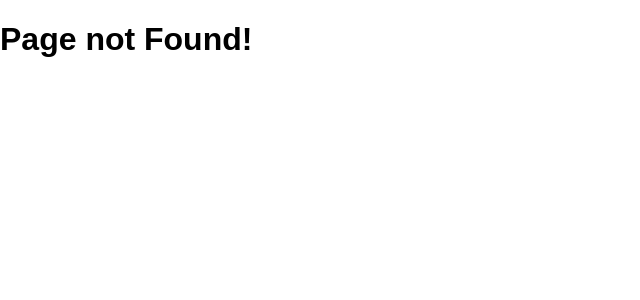
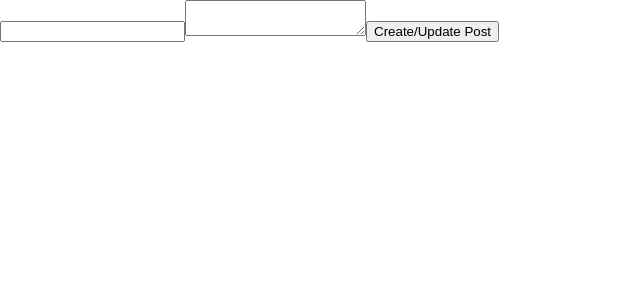
Before and after one commit to lucasmaiaesilva/read-project, a React (Create React App) app: page /admin/post in a window 1280 px wide. Before the commit this address had no page. Shown: the top 300 px of the page, without its empty margins (0-640 px from the left). Built offline with nearby package versions, Linux system fonts and the light colour scheme.

Commit message:
Add the create/update post area

```diff
--- a/package.json
+++ b/package.json
@@ -4,6 +4,7 @@
   "private": true,
   "dependencies": {
     "axios": "^0.17.0",
+    "form-serialize": "^0.7.2",
     "react": "^16.0.0",
     "react-dom": "^16.0.0",
     "react-redux": "^5.0.6",
--- a/src/App.js
+++ b/src/App.js
@@ -4,6 +4,7 @@ import Posts from './components/Posts'
 import Post from './components/Post'
 import Notfound from './components/Notfound'
 import Categories from './components/Categories'
+import HandlePost from './components/HandlePost'
 
 class App extends Component {
 
@@ -14,6 +15,8 @@ class App extends Component {
           <Route exact path="/" component={Posts} />
           <Route path="/posts/:id" component={Post} />
           <Route path="/categories" component={Categories} />
+          <Route path="/admin/post" component={HandlePost} />
+          <Route path="/admin/post/:id" component={HandlePost} />
           <Route component={Notfound} />
         </Switch>
       </div>
--- /dev/null
+++ b/src/components/HandlePost/index.js
@@ -0,0 +1,21 @@
+import React, { Component } from 'react'
+import serializeForm from 'form-serialize'
+
+class HandlePost extends Component {
+  handleSubmit = (e) => {
+    e.preventDefault()
+    const values = serializeForm(e.target, { hash: true })
+    console.log(values)
+  }
+  render() {
+    return (
+      <form onSubmit={this.handleSubmit}>
+        <input type="text" name="postTitle" />
+        <textarea type="content" name="postContent" />
+        <button type="submit">Create/Update Post</button>
+      </form>
+    )
+  }
+}
+
+export default HandlePost
```
